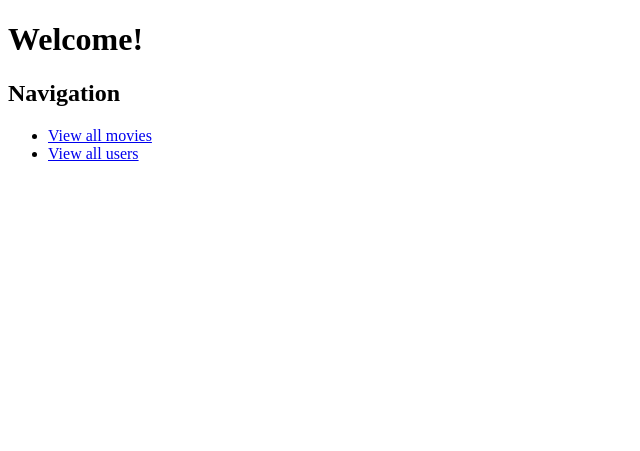
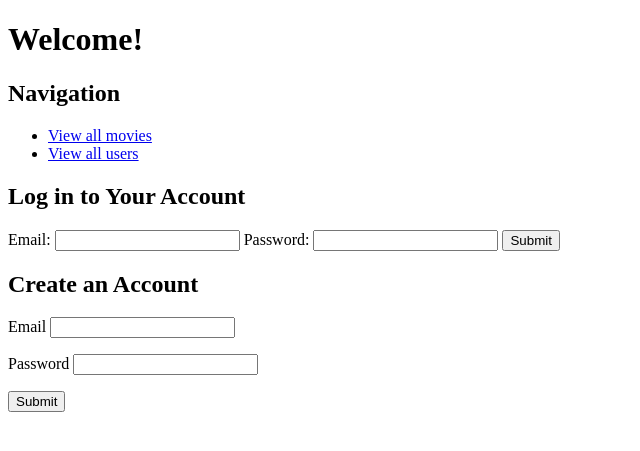
Before and after one commit to nicolleromero/ratings-v2, a Flask app: page / in a window 1280 px wide. Shown: the top 451 px of the page, without its empty margins (0-640 px from the left). Run offline with Flask 2, Linux system fonts and the light colour scheme.

Commit message:
Completed final log in steps

```diff
--- a/server.py
+++ b/server.py
@@ -45,6 +45,51 @@ def show_movie(movie_id):
     return render_template('movie_details.html', movie=movie)
 
 
+@app.route('/users/<user_id>')
+def show_user(user_id):
+    """Show details of one user"""
+
+    user = crud.get_user_by_id(user_id)
+
+    return render_template('user_details.html', user=user)
+
+
+@app.route('/users', methods=['POST'])
+def register_user():
+    """Create a new user."""
+
+    email = request.form.get('email')
+    password = request.form.get('password')
+
+    user = crud.get_user_by_email(email)
+    if user:
+        flash('Cannot create an account with that email. Try again.')
+    else:
+        crud.create_user(email, password)
+        flash('Account created! Please log in.')
+
+    return redirect('/')
+
+@app.route('/handle-login', methods=['POST'])
+def handle_login():
+    """Log user into application."""
+
+    email = request.form['email']
+    password = request.form['password']
+
+    user = crud.get_user_by_email(email)
+
+    if user == crud.get_user_by_password(password):
+        flash(f'Logged in as {email}')
+        session['current_user'] = user.user_id
+        flash(f'User_id {user.user_id}')
+        return redirect('/')
+
+    else:
+        flash('Wrong password!')
+        return redirect('/')
+
+
 if __name__ == '__main__':
     connect_to_db(app)
     app.run(host='0.0.0.0', debug=True)
--- a/templates/all_users.html
+++ b/templates/all_users.html
@@ -4,7 +4,8 @@
 <ul>
   {% for user in users %}
   <li>
-    {{ user.email }}
+    <a href="/users/{{ user.user_id }}">
+      {{ user.email }}
     </a>
   </li>
   {% endfor %}
--- a/templates/base.html
+++ b/templates/base.html
@@ -1,5 +1,6 @@
 <!doctype html>
 <html>
+
 <head>
   <meta charset="utf-8">
   <meta name="viewport" content="width=device-width">
@@ -9,9 +10,17 @@
 
   {% block head %}{% endblock %}
 </head>
+
 <body>
+  {% for msg in get_flashed_messages() %}
+  <p class="flash-msg">
+    {{ msg }}
+  </p>
+  {% endfor %}
+
   {% block body %}{% endblock %}
 
   {% block after_body %}{% endblock %}
 </body>
+
 </html>
--- a/templates/homepage.html
+++ b/templates/homepage.html
@@ -9,4 +9,32 @@
   <li><a href="/movies">View all movies</a></li>
   <li><a href="/users">View all users</a></li>
 </ul>
+
+<div>
+  <h2>Log in to Your Account</h2>
+  <form action="/handle-login" method="POST">
+    <label>Email:</label>
+    <input type="text" name="email">
+
+    <label>Password:</label>
+    <input type="password" name="password">
+
+    <input type="submit">
+  </form>
+</div>
+
+<h2>Create an Account</h2>
+<form action="/users" method="POST">
+  <p>
+    Email <input type="text" name="email">
+  </p>
+
+  <p>
+    Password <input type="password" name="password">
+  </p>
+
+  <p>
+    <input type="submit">
+  </p>
+</form>
 {% endblock %}
```
Also changed, not shown: crud.py (+18 -0 lines), templates/user_details.html (added, +8 -0 lines). Lines whose indentation alone changed are shown as unchanged.
